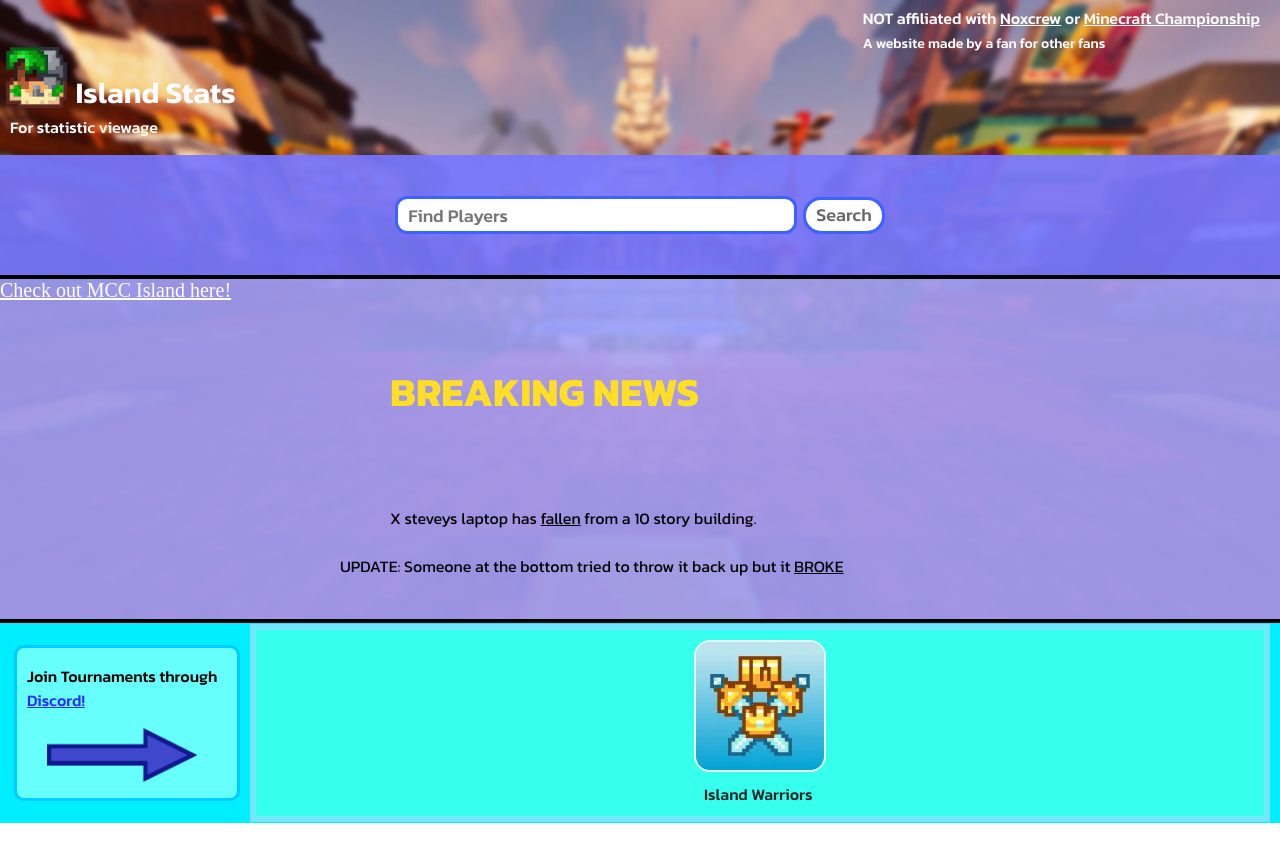
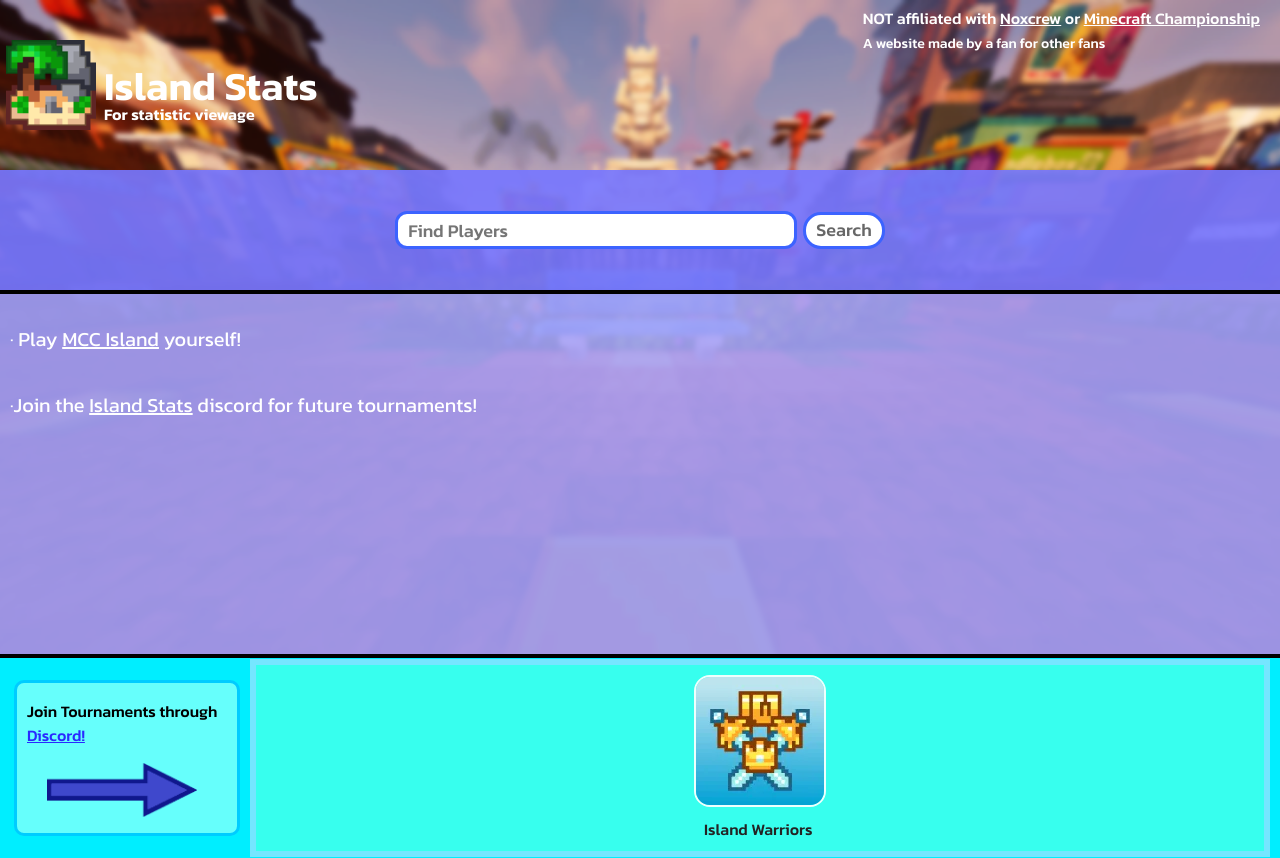
Before and after one commit to Creekchub/IslandStats, a website: page index.html in a window 1280 px wide. Before the commit the page ends 823 px from the top, so only its background shows below. Drawn offline with Linux system fonts and the light colour scheme; a web font is replaced by a local one.

Commit message:
adasd
dasdaddafd

```diff
--- a/index.html
+++ b/index.html
@@ -31,10 +31,7 @@
     </span></p>
     <div class="header" style="position: relative;">
       <img class="header-logo" src="images/islandstats-icon-trans-scaled.png">
-      <p class="islandStatsLogoText">Island Stats</p>
-       <div style="position: absolute; bottom: -40px; margin-left: 10px; font-family: Kanit; font-weight: 600; color: rgb(255, 230, 68);">
-        <p style="bottom: 1px; color: white; font-weight: 500;">For statistic viewage</p>
-       </div>
+      <p class="islandStatsLogoText">Island Stats<br><span style="font-size: 16px">For statistic viewage</span></p>
     </div>
 
     <div class="top-bar">
@@ -47,12 +44,8 @@
       </form>
     </div>
     <div class="middle-bar">
-      <a style="color: white; font-size: 20px;" href="https://mcchampionship.com/" target="_blank">Check out MCC Island here!</a>
-      <div>
-        <p style=" color: rgb(255, 222, 38); font-weight: 700; font-size: 40px; margin: auto; width: 500px;"><br>BREAKING NEWS<br><br></p>
-        <p style="margin: auto; width: 500px;"><br>X steveys laptop has <u>fallen</u> from a 10 story building.</p>
-        <p style="margin: auto; width: 600px;"><br>UPDATE: Someone at the bottom tried to throw it back up but it <u>BROKE</u></p>
-      </div>
+      <p onclick='window.open("https://mcchampionship.com/");' style="margin-bottom: 0px; color: white; font-size: 20px;">&#183 Play <a style="color: white;" href="https://mcchampionship.com/" target="_blank">MCC Island</a> yourself!</p>
+      <br><br><p onclick='window.open("https://discord.gg/fDr4nTaydP");' style="margin-top: 0px; color: white; font-size: 20px;">&#183Join the <a style="color: white;" href="https://mcchampionship.com/" target="_blank">Island Stats</a> discord for future tournaments!</p>
     </div>
     <div class="tourney-links">
       <div class="discord-text-container">
--- a/navigator.js
+++ b/navigator.js
@@ -11,5 +11,5 @@ function changeIB() {
 }
 
 function shortcutHome() {
-  console.log('deeza');
+  window.open()
 }
--- a/search.js
+++ b/search.js
@@ -4,10 +4,9 @@ let servers = {
     defaultRounds: 3,
     round1: 4
   },
-  //ib: 3,
-  it: {
+  /*it: {
     defaultRounds: 4,
-  }
+  }*/
 }
 
 serverNames = {
--- a/styles/bars.css
+++ b/styles/bars.css
@@ -61,6 +61,7 @@ span {
 }
 
 .middle-bar {
+  padding: 10px;
   height: 340px;
   background-color: rgba(165, 164, 255, 0.883);
   border-style: solid;
@@ -91,11 +92,16 @@ span {
 
 .islandStatsLogoText {
   font-family: Kanit;
-  font-size: 30px;
+  font-size: 40px;
   margin-top: 70px;
   margin-left: 8px;
   margin-bottom: 0px;
   display: inline-block;
   color: rgb(255, 255, 255);
   font-weight: 600;
+  line-height: 20px;
 }
+
+.header-logo {
+  width: 90px;
+}
--- a/styles/players.css
+++ b/styles/players.css
@@ -234,8 +234,3 @@ body {
   right: 40px;
   top: 100px;
 }
-
-.islandStatsLogoText {
-  font-family: Kanit;
-  font-size: 50px;
-}
```
